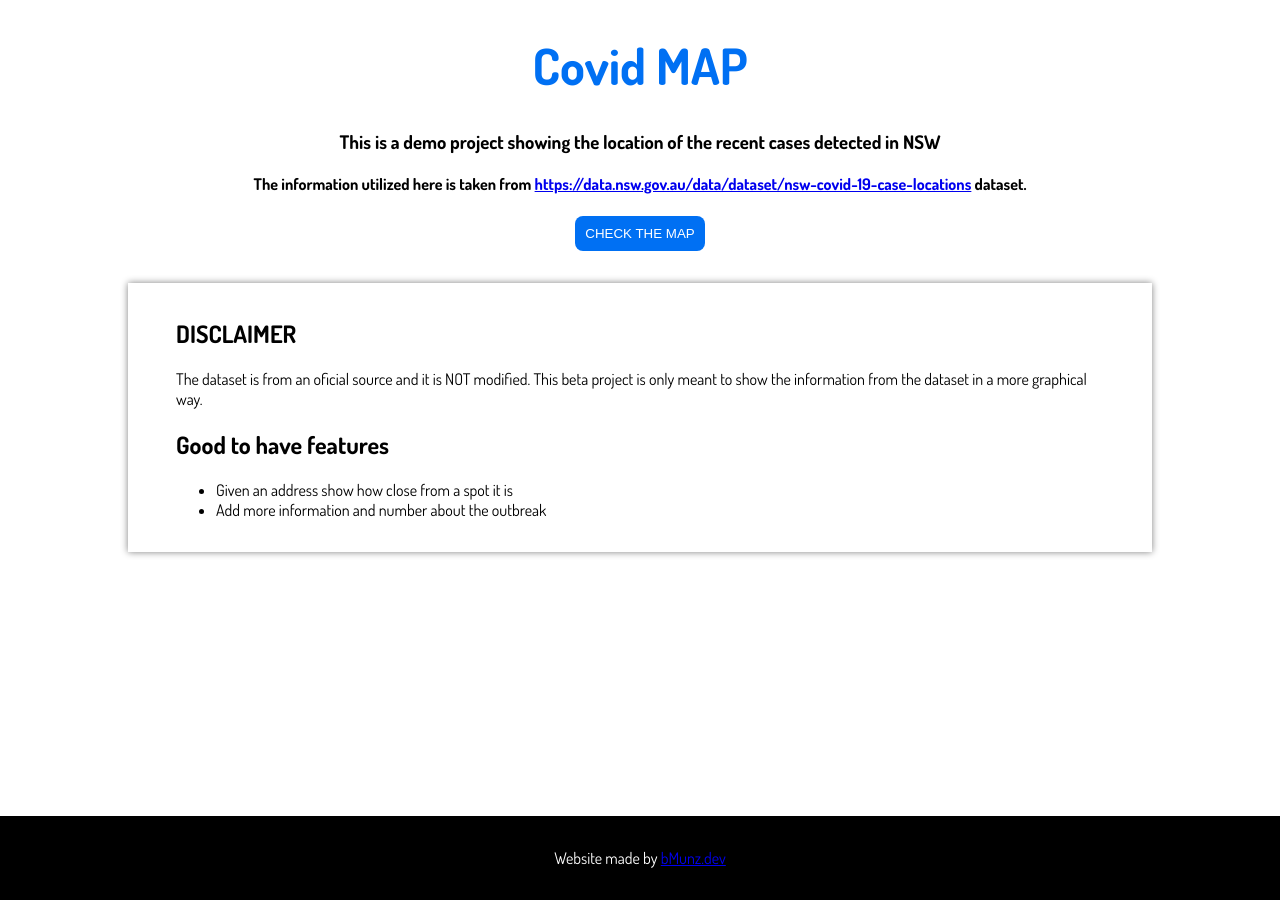
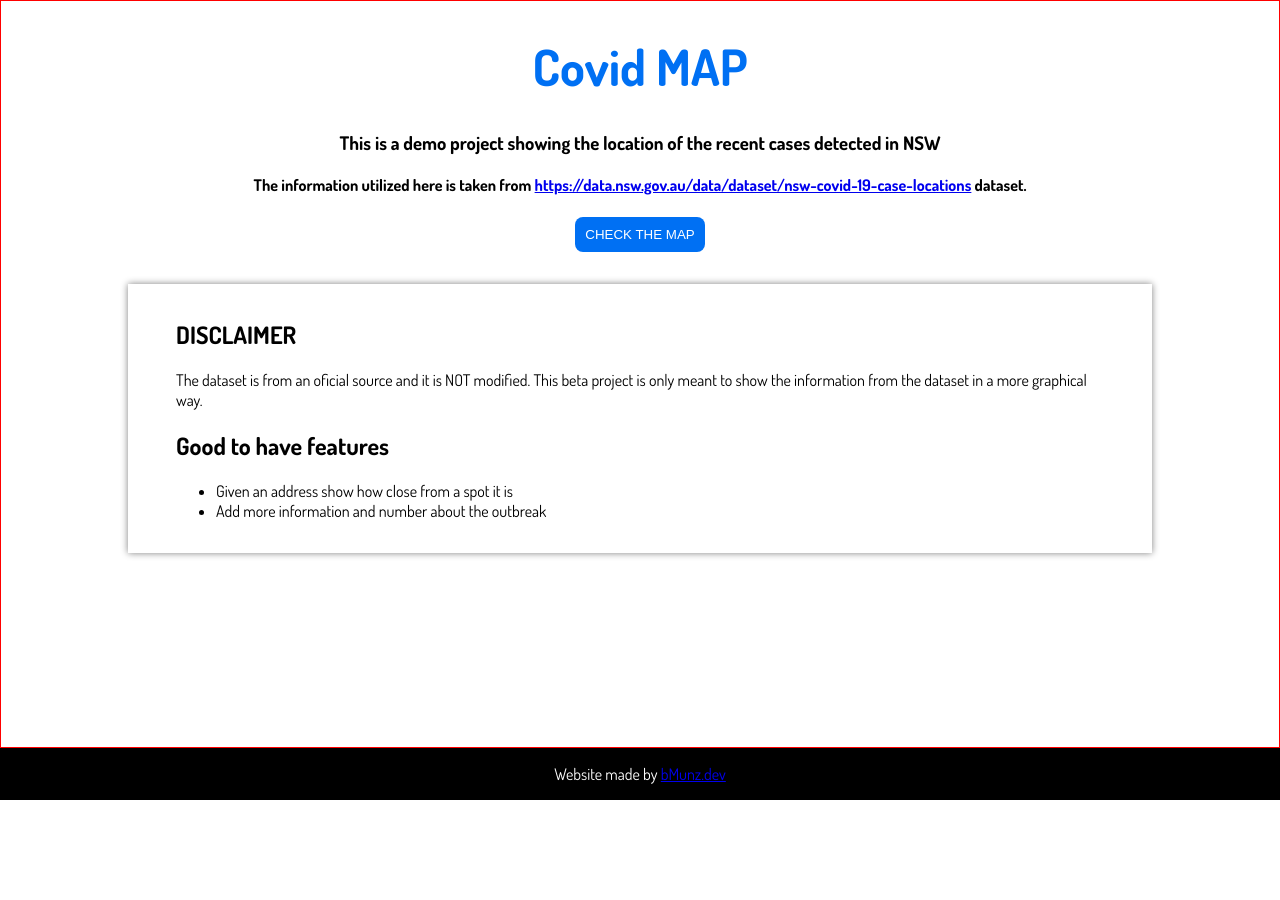
Before and after one commit to moonbe77/covid_map, a Next.js app: page / in a window 1280 px wide. After the commit the page ends 800 px from the top, so only its background shows below. Built offline with nearby package versions, Linux system fonts and the light colour scheme.

Commit message:
REFACTOR: app to full screen

```diff
--- a/components/Header.js
+++ b/components/Header.js
@@ -7,7 +7,9 @@ const HeaderStyled = styled.header`
   /* justify-content: center; */
   text-align: center;
   align-items: center;
+  height:50px;
 `;
+
 const Box = styled.div`
 `;
 
@@ -21,7 +23,7 @@ const RightBox = styled(Box)`
   flex: 1;
 `;
 
-export default function Header({ children }) {
+export default function HeaderContent({ children }) {
   return (
     <>
       <HeaderStyled>
@@ -35,6 +37,6 @@ export default function Header({ children }) {
   );
 }
 
-Header.propTypes = {
+HeaderContent.propTypes = {
   children: PropTypes.node,
 };
--- a/components/Snapshot.js
+++ b/components/Snapshot.js
@@ -106,7 +106,7 @@ Snapshot.defaultProps = {
 
 Snapshot.propTypes = {
   info: PropTypes.object,
-  toggleSnapshot: PropTypes.bool,
+  toggleSnapshot: PropTypes.func,
   // Alert: PropTypes.string,
   // Address: PropTypes.string,
   // Date: PropTypes.string,
--- a/components/layout/Layout.js
+++ b/components/layout/Layout.js
@@ -1,26 +1,49 @@
+import { useRouter } from 'next/router'
 import styled from 'styled-components';
+import HeaderContent from '../Header';
 
-const MainContainer = styled.main`
+const Container = styled.div`
+  display: flex;
+  flex-direction: column;
+  height: 100vh;
+  position:relative;
+`
+const Header = styled.header`
+  /* height: 5vh; */
+`
+const Main = styled.main`
+  background-color: white;
   display: block;
-  background-color: white;
-  min-height: calc(100vh - 50px);
+  flex: 1 0 auto;
+  border: 1px solid red;
 `;
+
 const Footer = styled.footer`
-  padding: 1rem 0;
-  margin-top: 2rem;
   background-color: black;
   color: #fff;
+  /* height: 3vh; */
+  /* margin-top: 2rem; */
+  padding: 1rem 0;
   text-align: center;
 `;
+
 export default function Layout({ children }) {
+  const router = useRouter()
   return (
-    <>
-      <MainContainer>{children}</MainContainer>
+    <Container>
+      {router.pathname === "/map" && (
+        <Header>
+          <HeaderContent>
+            <h3>COVID MAP</h3>
+          </HeaderContent>
+        </Header>
+      )}
+      <Main>{children}</Main>
       <Footer>
-        <p>
+        <div>
           Website made by <a href="https://www.bmunz.dev/"> bMunz.dev</a>
-        </p>
+        </div>
       </Footer>
-    </>
+    </Container>
   );
 }
--- a/hook/useGeolocation.js
+++ b/hook/useGeolocation.js
@@ -28,6 +28,7 @@ const useGeolocation = (
         longitude,
         speed,
       } = coords;
+
       if (!didCancel) {
         setCoordinates({
           accuracy,
@@ -40,6 +41,7 @@ const useGeolocation = (
           timestamp,
           error: null,
         });
+
         if (callback instanceof Function) {
           callback({
             accuracy,
```
Also changed, not shown: components/MapComponent.js (+6 -13 lines), components/VenuesTable.js (added, +70 -0 lines), pages/map.js (+27 -71 lines), utils/breakpoints.js (added, +13 -0 lines).
